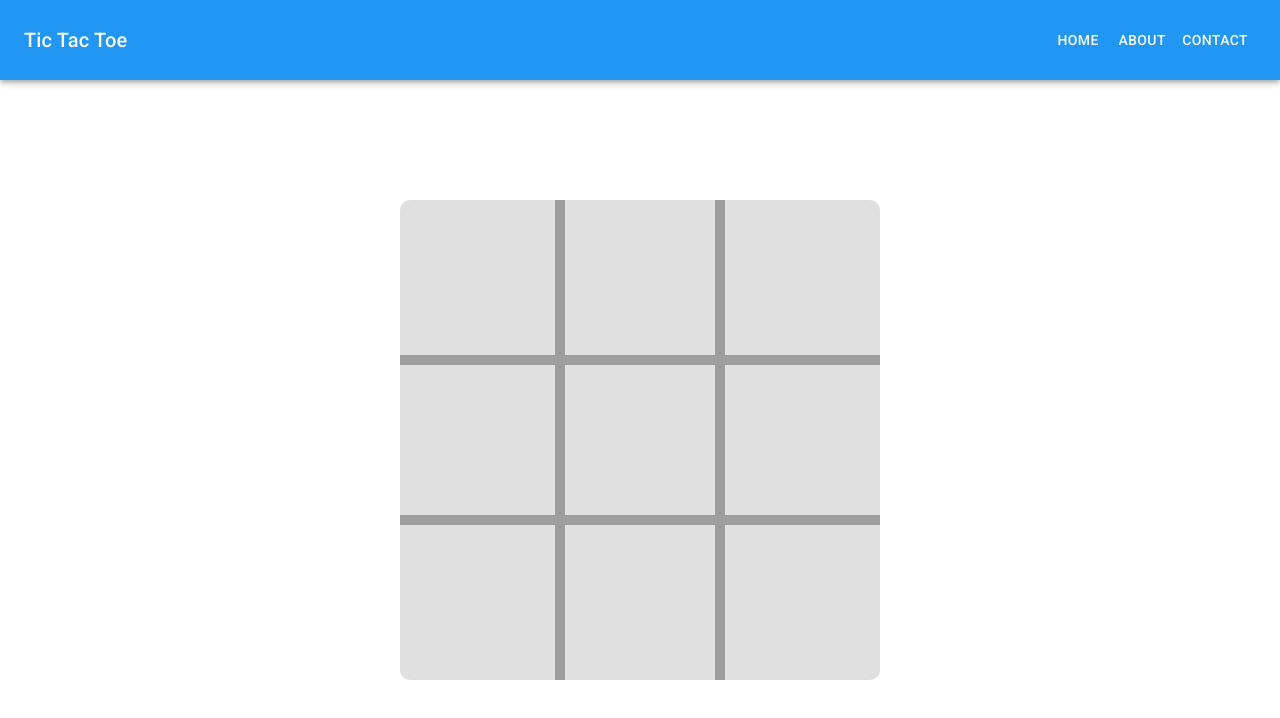
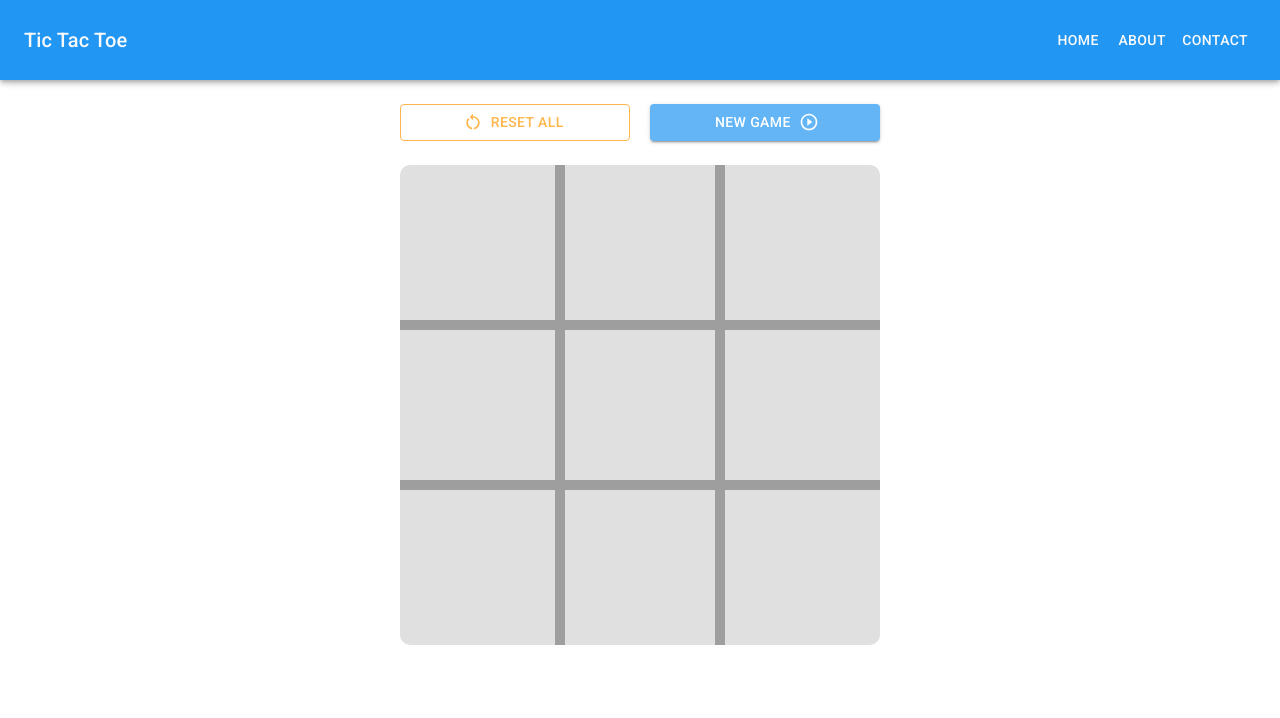
Before and after one commit to dah06a/tic-tac-toe, a React (Create React App) app: page / in a window 1280 px wide. Shown: the top 718 px of the page. Built offline with nearby package versions, Linux system fonts and the light colour scheme.

Commit message:
Added buttons for game control

```diff
--- a/src/App.tsx
+++ b/src/App.tsx
@@ -1,6 +1,7 @@
 import Navbar from './features/navbar/Navbar';
-import GameContainer from './gameContainer/GameContainer';
-import Board from './features/game/Board';
+import GameContainer from './features/game/GameContainer';
+import GameBoard from './features/game/GameBoard';
+import GameButtons from './features/game/GameButtons';
 import './App.css';
 
 function App() {
@@ -8,7 +9,8 @@ function App() {
     <div className="App">
       <Navbar />
       <GameContainer>
-        <Board />
+        <GameButtons />
+        <GameBoard />
       </GameContainer>
     </div>
   );
--- a/src/features/game/Board.tsx
+++ b/src/features/game/GameBoard.tsx
@@ -1,10 +1,10 @@
 import { useEffect } from 'react';
 import { useAppSelector, useAppDispatch } from '../../app/hooks';
-import { selectGameData, selectPlayerTurn, selectPlayerXs, takeTurn, resetGame, newGame, SquareState } from './gameSlice';
+import { selectGameData, selectPlayerTurn, selectPlayerXs, takeTurn, SquareState } from './gameSlice';
 import { checkGameOver } from '../../utils/checkGameOver';
 import { computerPlayerChoice } from '../../utils/computerPlayerChoice';
 import { mainTheme } from '../../themes/mainTheme';
-import Square from './Square';
+import GameSquare from './GameSquare';
 
 import Grid from '@mui/material/Grid';
 
@@ -22,7 +22,7 @@ const styles = {
 	}
 }
 
-export default function Board() {
+export default function GameBoard() {
 	const gameData: SquareState[] = useAppSelector(selectGameData);
 	const isPlayerTurn: boolean = useAppSelector(selectPlayerTurn);
 	const isPlayerXs: boolean = useAppSelector(selectPlayerXs);
@@ -38,9 +38,6 @@ export default function Board() {
 		if (gameOverStatus) {
 			console.log('GAME OVER');
 			console.log('Game goes to:', gameOverStatus);
-			setTimeout(() => {
-				dispatch(newGame());
-			}, 1000);
 		}
 		if (!isPlayerTurn && !gameOverStatus) {
 			const computerSymbol: ('X' | 'O') = isPlayerXs ? 'O' : 'X';
@@ -56,7 +53,7 @@ export default function Board() {
 		<Grid container sx={styles.board}>
 			<Grid container item sx={styles.row}>
 				{row1Data.map((val, idx) => (
-					<Square
+					<GameSquare
 					key={idx}
 					status={val}
 					pos={idx}
@@ -65,7 +62,7 @@ export default function Board() {
 			</Grid>
 			<Grid container item sx={styles.row}>
 			{row2Data.map((val, idx) => (
-					<Square
+					<GameSquare
 					key={idx}
 					status={val}
 					pos={idx+3}
@@ -74,7 +71,7 @@ export default function Board() {
 			</Grid>
 			<Grid container item sx={styles.row}>
 				{row3Data.map((val, idx) => (
-					<Square
+					<GameSquare
 					key={idx}
 					status={val}
 					pos={idx+6}
--- /dev/null
+++ b/src/features/game/GameButtons.tsx
@@ -0,0 +1,60 @@
+import { useAppDispatch } from '../../app/hooks';
+import { resetGame, newGame } from './gameSlice';
+import { mainTheme } from '../../themes/mainTheme';
+
+import Box from '@mui/material/Box';
+import Button from '@mui/material/Button';
+import RestartAlt from '@mui/icons-material/RestartAlt';
+import PlayCircleOutlineIcon from '@mui/icons-material/PlayCircleOutline';
+
+const styles = {
+    box: {
+        display: 'flex',
+        my: 3,
+        justifyContent: 'space-between',
+        alignItems: 'center',
+        width: { xs: '90vmin', sm: '60vmin' },
+    },
+    resetBtn: {
+        width: '48%',
+        color: mainTheme.palette.secondary.main,
+        borderColor: mainTheme.palette.secondary.main,
+        '&:hover': {
+            backgroundColor: mainTheme.palette.secondary.dark,
+            borderColor: mainTheme.palette.secondary.dark,
+            color: mainTheme.palette.grey[50],
+        }
+    },
+    newGameBtn: {
+        width: '48%',
+        backgroundColor: mainTheme.palette.primary.light,
+        '&:hover': {
+            backgroundColor: mainTheme.palette.primary.main,
+        }
+    }
+}
+
+export default function GameButtons() {
+    const dispatch = useAppDispatch();
+
+    return (
+        <Box sx={styles.box}>
+            <Button
+                variant='outlined'
+                startIcon={<RestartAlt />}
+                sx={styles.resetBtn}
+                onClick={() => dispatch(resetGame())}
+            >
+                Reset All
+            </Button>
+            <Button
+                variant='contained'
+                endIcon={<PlayCircleOutlineIcon />}
+                sx={styles.newGameBtn}
+                onClick={() => dispatch(newGame())}
+            >
+                New Game
+            </Button>
+        </Box>
+    );
+}
--- a/src/gameContainer/GameContainer.tsx
+++ b/src/features/game/GameContainer.tsx
@@ -4,10 +4,10 @@ import Container from '@mui/material/Container';
 const styles = {
     container: {
         display: 'flex',
+        flexDirection: 'column',
         mt: '10vh',
         px: { xs: '12px', sm: '24px' },
         height: '90vh',
-        justifyContent: 'center',
         alignItems: 'center',
     }
 }
--- a/src/features/game/Square.tsx
+++ b/src/features/game/GameSquare.tsx
@@ -14,7 +14,7 @@ status: SquareState;
 pos: number;
 }
 
-export default function Square(props: SquareProps) {
+export default function GameSquare(props: SquareProps) {
 	const { status, pos } = props;
 	const isPlayerXs: boolean = useAppSelector(selectPlayerXs);
 	const isPlayerTurn: boolean = useAppSelector(selectPlayerTurn);
@@ -32,7 +32,7 @@ export default function Square(props: SquareProps) {
 	const gridColor: string = mainTheme.palette.grey[500];
 	const iconColor = (isPlayerXs && status === 'X') || (!isPlayerXs && status === 'O')
 		? mainTheme.palette.primary.main
-		: mainTheme.palette.secondary.main
+		: mainTheme.palette.secondary.dark
 	;
 	const styles = {
 		square: {
--- a/src/themes/mainTheme.ts
+++ b/src/themes/mainTheme.ts
@@ -10,9 +10,9 @@ export const mainTheme = createTheme({
         contrastText: grey[50],
       },
       secondary: {
-        light: orange[300],
-        main: orange[500],
-        dark: orange[800],
+        light: orange[100],
+        main: orange[300],
+        dark: orange[500],
         contrastText: grey[800],
       },
       grey: {
```
